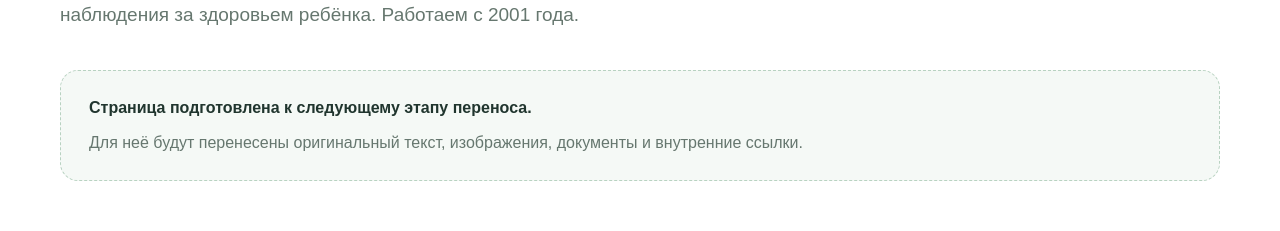
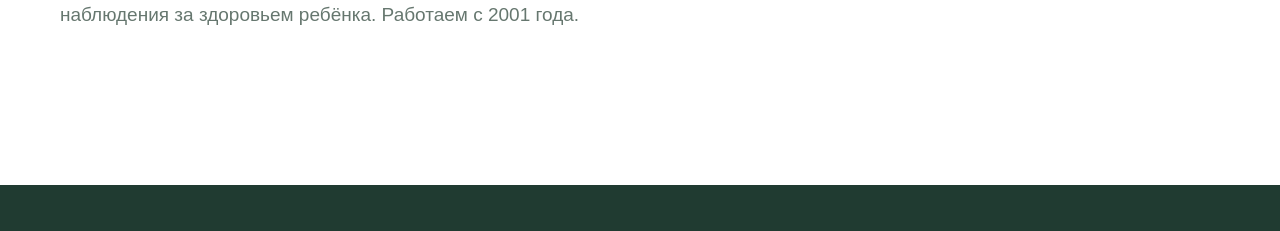
Before and after one commit to Shuman-Olga/aibolit70-ts, a Next.js app: page / in a window 1280 px wide. Shown: the part 467-698 px from the top of the page. Built offline with nearby package versions, Linux system fonts and the light colour scheme.

Commit message:
ui: remove internal migration placeholder notice

```diff
--- a/src/components/page-content.tsx
+++ b/src/components/page-content.tsx
@@ -11,13 +11,7 @@ export function PageContent({ route }: { route: SiteRoute }) {
       {isMigrated ? (
         <MigratedPageContent pageKey={route.contentKey} />
       ) : (
-        <>
-          <p className="lead">{route.description}</p>
-          <div className="migration-note">
-            <strong>Страница подготовлена к следующему этапу переноса.</strong>
-            <p>Для неё будут перенесены оригинальный текст, изображения, документы и внутренние ссылки.</p>
-          </div>
-        </>
+        <p className="lead">{route.description}</p>
       )}
     </article>
   );
```
